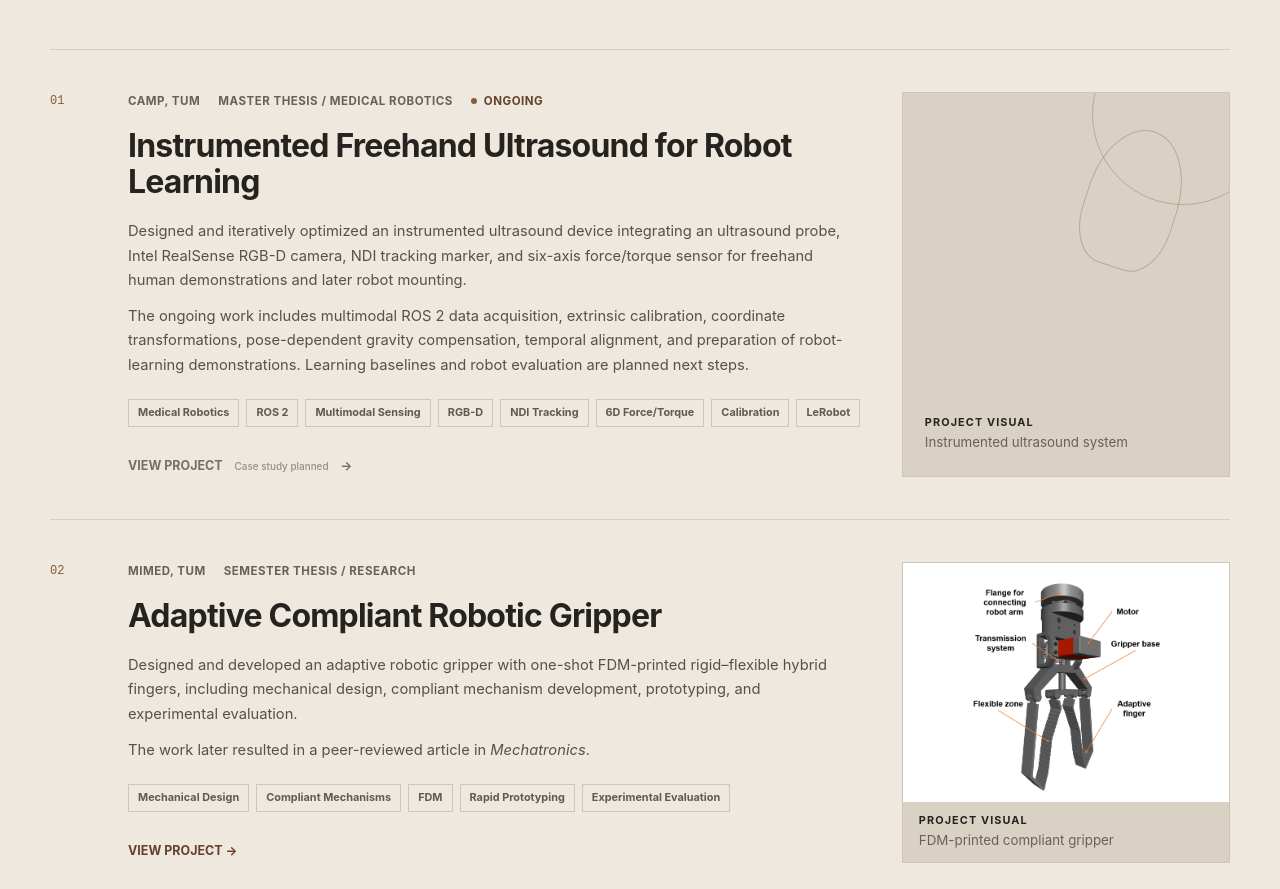
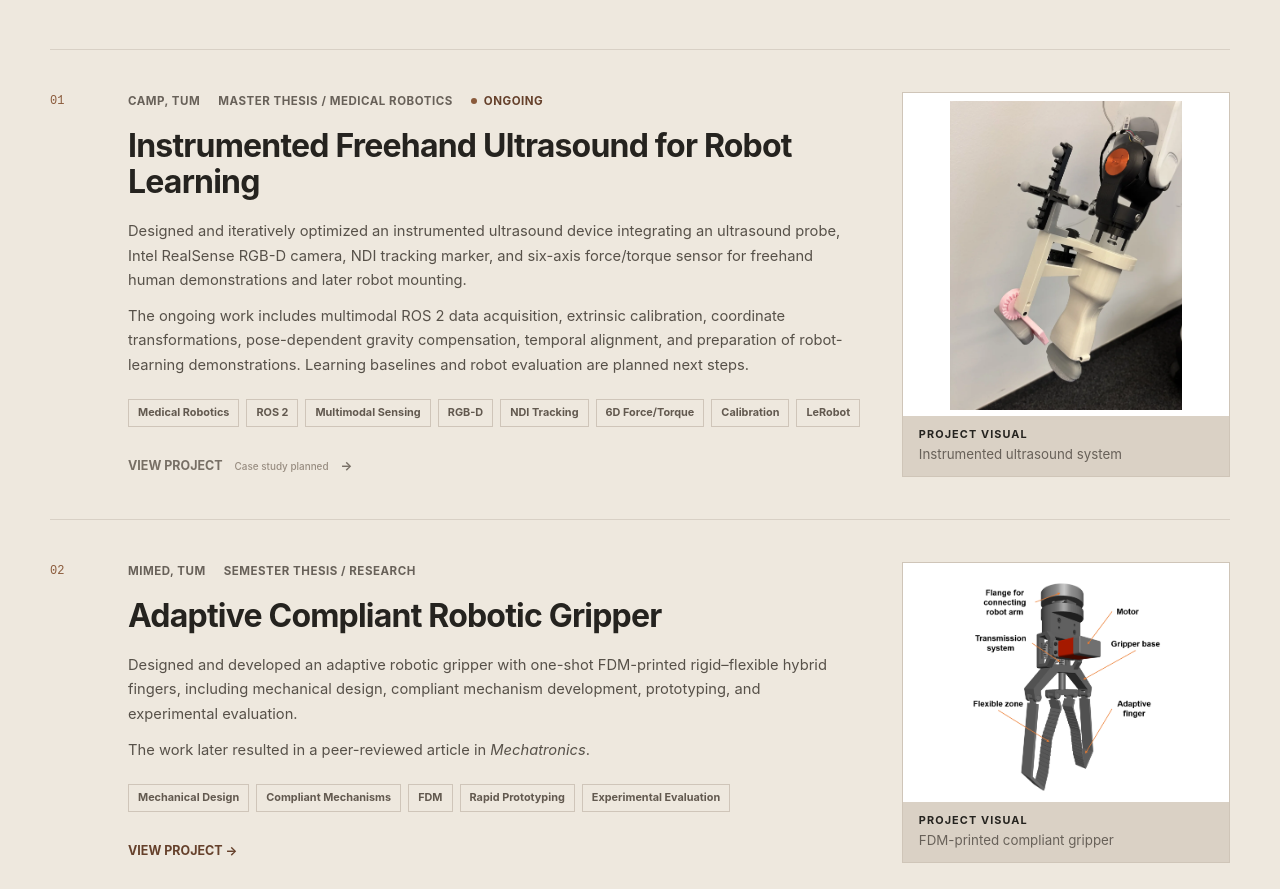
Before and after one commit to PhilippSu/philippsu.github.io, a plain HTML site: page index.html in a window 1280 px wide. Shown: the part 1562-2451 px from the top of the page. Drawn offline with Linux system fonts and the light colour scheme.

Commit message:
Add instrumented ultrasound project photo

```diff
--- a/index.html
+++ b/index.html
@@ -92,7 +92,7 @@
               <ul class="tags"><li>Medical Robotics</li><li>ROS 2</li><li>Multimodal Sensing</li><li>RGB-D</li><li>NDI Tracking</li><li>6D Force/Torque</li><li>Calibration</li><li>LeRobot</li></ul>
               <span class="project-link" aria-disabled="true">View Project <small>Case study planned</small> →</span>
             </div>
-            <div class="project-visual ultrasound" role="img" aria-label="Placeholder for the instrumented ultrasound project"><span>Project visual</span><small>Instrumented ultrasound system</small></div>
+            <div class="project-visual project-visual-image project-visual-static"><img src="assets/projects/instrumented-ultrasound.webp" alt="Instrumented ultrasound probe mounted on a robot arm with optical tracking markers" width="1050" height="1400" loading="lazy"><span>Project visual</span><small>Instrumented ultrasound system</small></div>
           </article>
           <article class="project-card">
             <span class="project-number">02</span>
```
Also changed, not shown: assets/projects/instrumented-ultrasound.webp (added).
